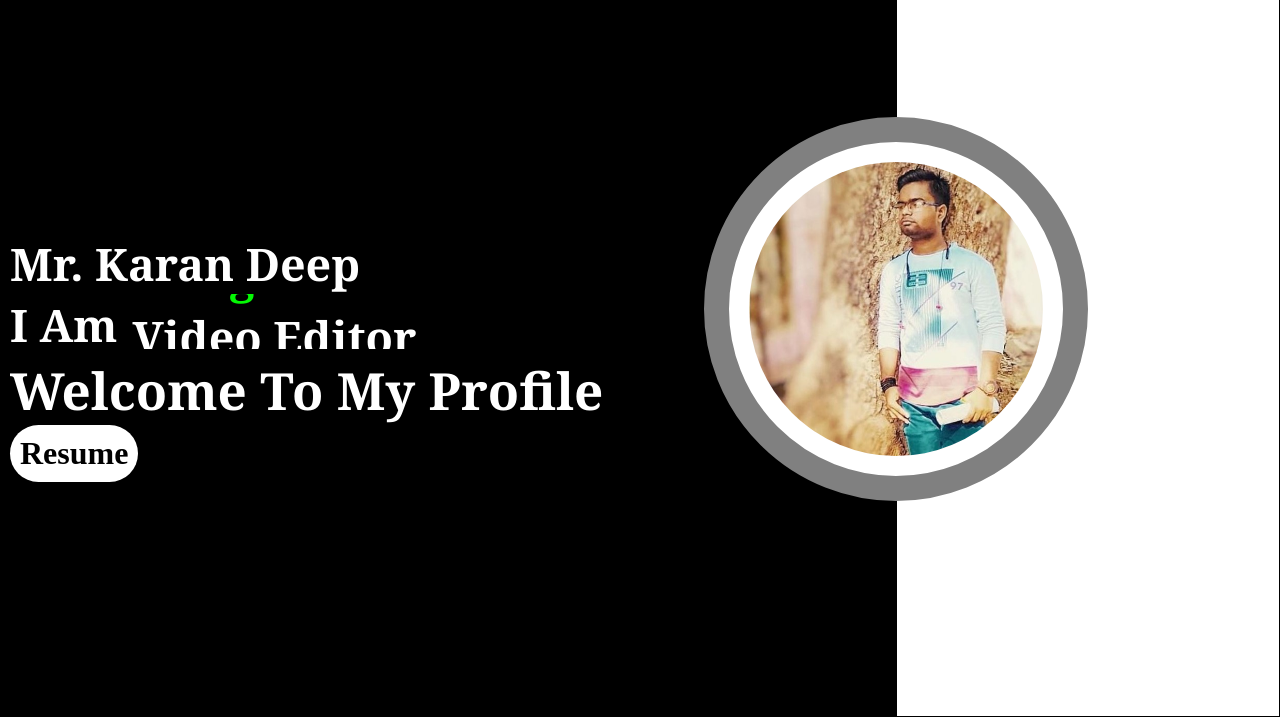
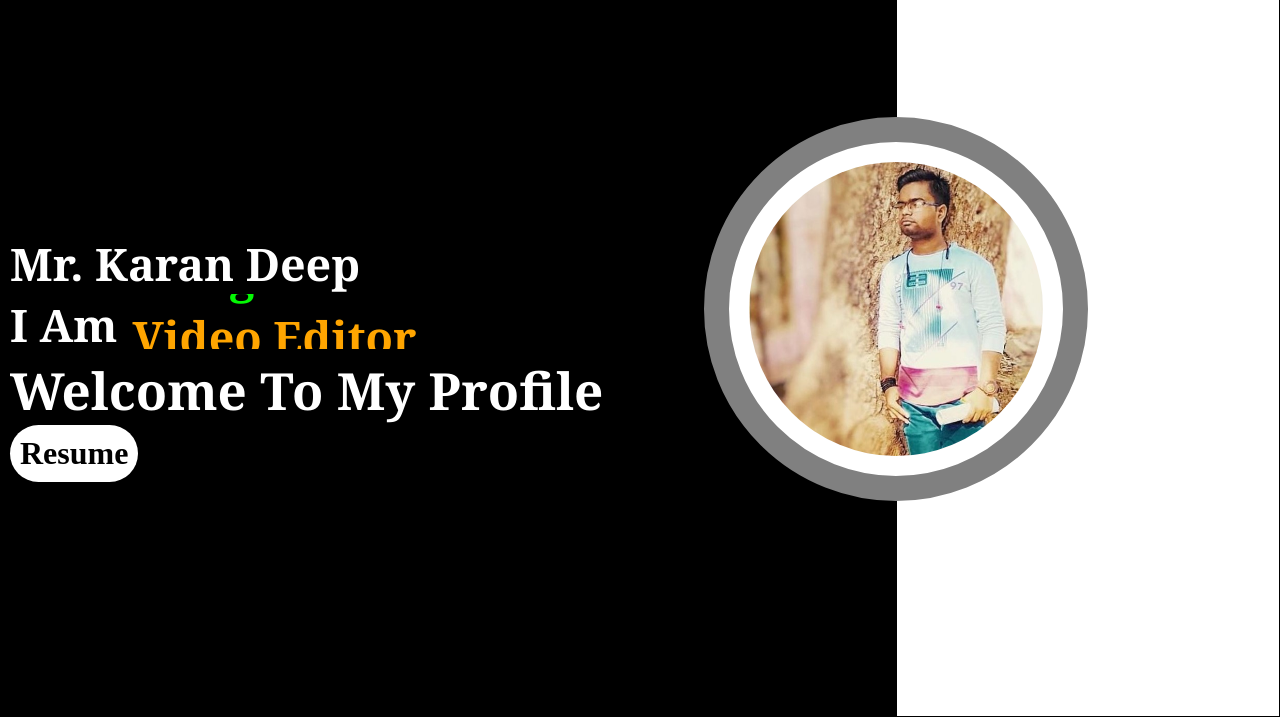
Before and after one commit to kd116558/mrkarandeep, a plain HTML site: page index.html in a window 1280 px wide. Shown: the part 83-801 px from the top of the page. Drawn offline with nearby package versions, Linux system fonts and the light colour scheme.

Commit message:
Update style.css

```diff
--- a/style.css
+++ b/style.css
@@ -217,6 +217,10 @@ body {
     color: rgb(4, 248, 4);
 
 }
+ .ved{
+        color: orange;
+
+    }
 
 @-webkit-keyframes indentanimation {
     0% {
```
